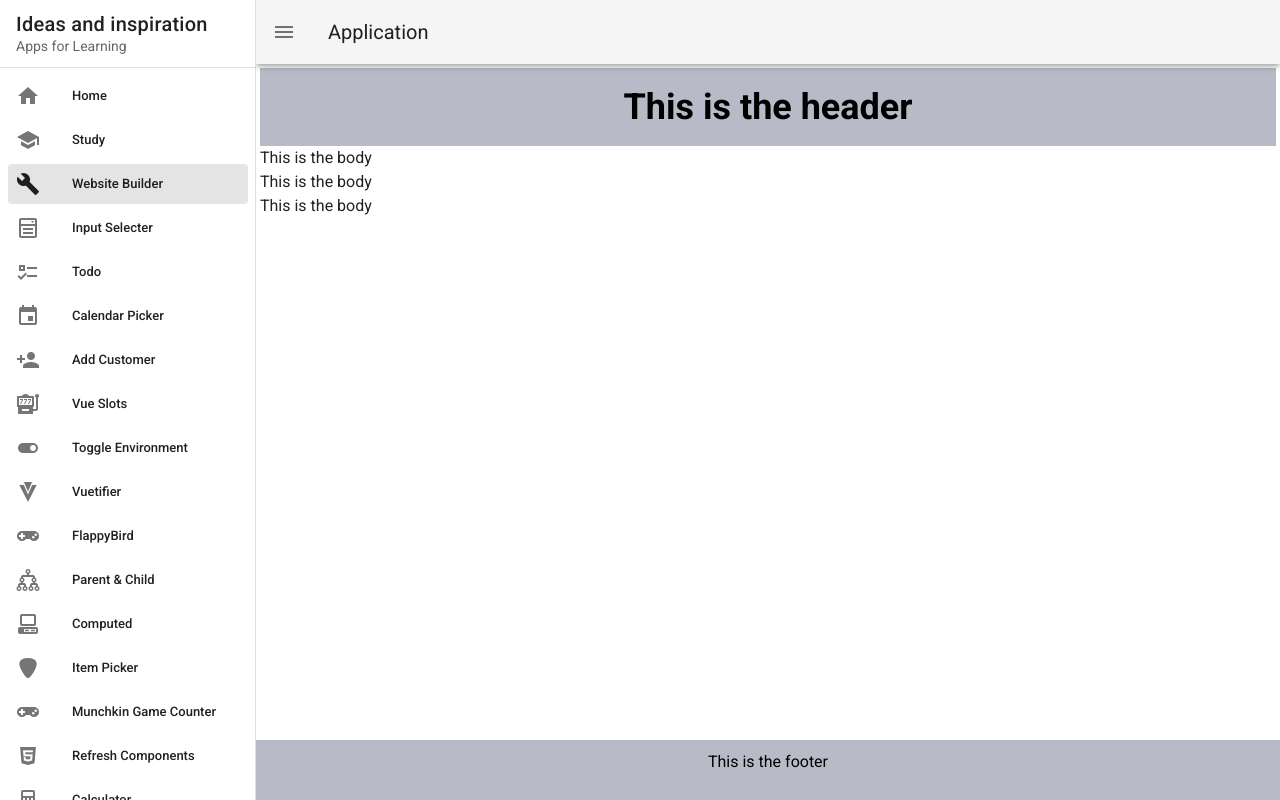
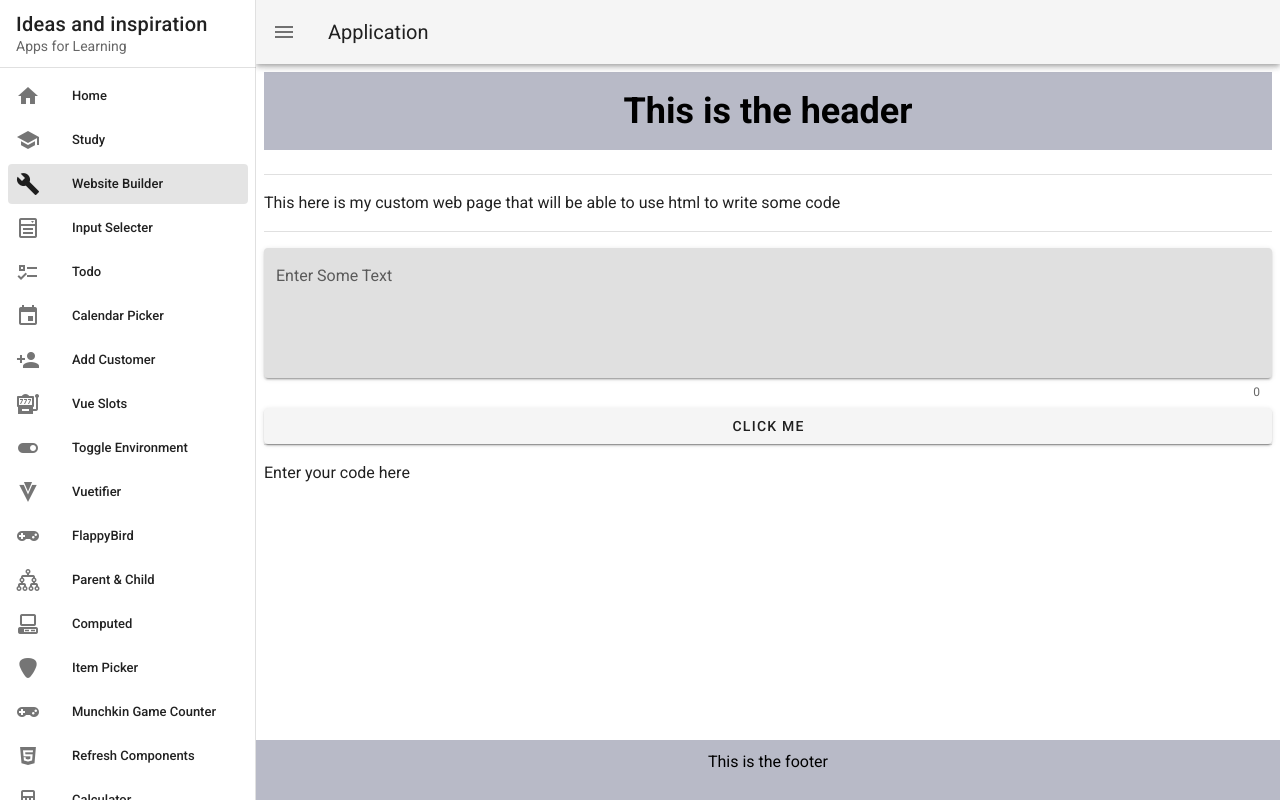
Before and after one commit to temaari/multipurpose-app, a Vue app: page /WebsiteBuilder in a window 1280 px wide. Built offline with nearby package versions, Linux system fonts and the light colour scheme.

Commit message:
making some small changes to website builder

```diff
--- a/src/Components/WebsiteBuilder/BuilderTemplate.vue
+++ b/src/Components/WebsiteBuilder/BuilderTemplate.vue
@@ -1,7 +1,12 @@
 <template>
 <div>
-	<div id="header"><slot name="header"><div>Header</div></slot></div>
-	<div :id="element['id']" v-for="(element, i) in elements" :key="i"><slot :name="'main_' + element['id']"><div>Enter your code here</div></slot></div>
+	<div id="header"><slot name="header"><div>Header</div></slot></div><br>
+	<div :id="element['id']" v-for="(element, i) in elements" :key="i">
+		<v-divider class="pa-2"></v-divider>
+		<slot :name="'main_' + element['id']">
+			<div>Enter your code here</div><br v-for="(x,i) in 10" :key="i">
+		</slot>
+	</div>
 	<div id="footer"><slot name="footer"><div>Footer</div></slot></div>
 </div>
 </template>
--- a/src/views/WebsiteBuilder.vue
+++ b/src/views/WebsiteBuilder.vue
@@ -1,11 +1,17 @@
 <template>
-	<div class="pa-1">
+	<div class="pa-2">
 		<builder-template :elements="elements">
 			<template #header><h1>This is the header</h1></template>
 
-			<template #main_0>This is the body</template>
-			<template #main_1>This is the body</template>
-			<template #main_2>This is the body</template>
+			<template #main_0>
+				<p>This here is my custom web page that will be able to use html to write some code</p>
+			</template>
+			<template #main_1>
+				<v-textarea solo auto-grow label="Enter Some Text" background-color="grey lighten-2" color="cyan" clearable counter></v-textarea>
+				<v-btn block @click="snackbar=!snackbar">Click me</v-btn>
+				<v-snackbar transition="scroll-y-transition" v-model="snackbar" :timeout="1000" :top="true">How Awesome</v-snackbar>
+			</template>
+			<template #main_2></template>
 
 			<template #footer><p>This is the footer</p></template>
 		</builder-template>
@@ -18,6 +24,7 @@
 	export default {
 		data: () => {
 			return {
+				snackbar: false,
 				elements: [
 					{ id: 0 },
 					{ id: 1 },
```
